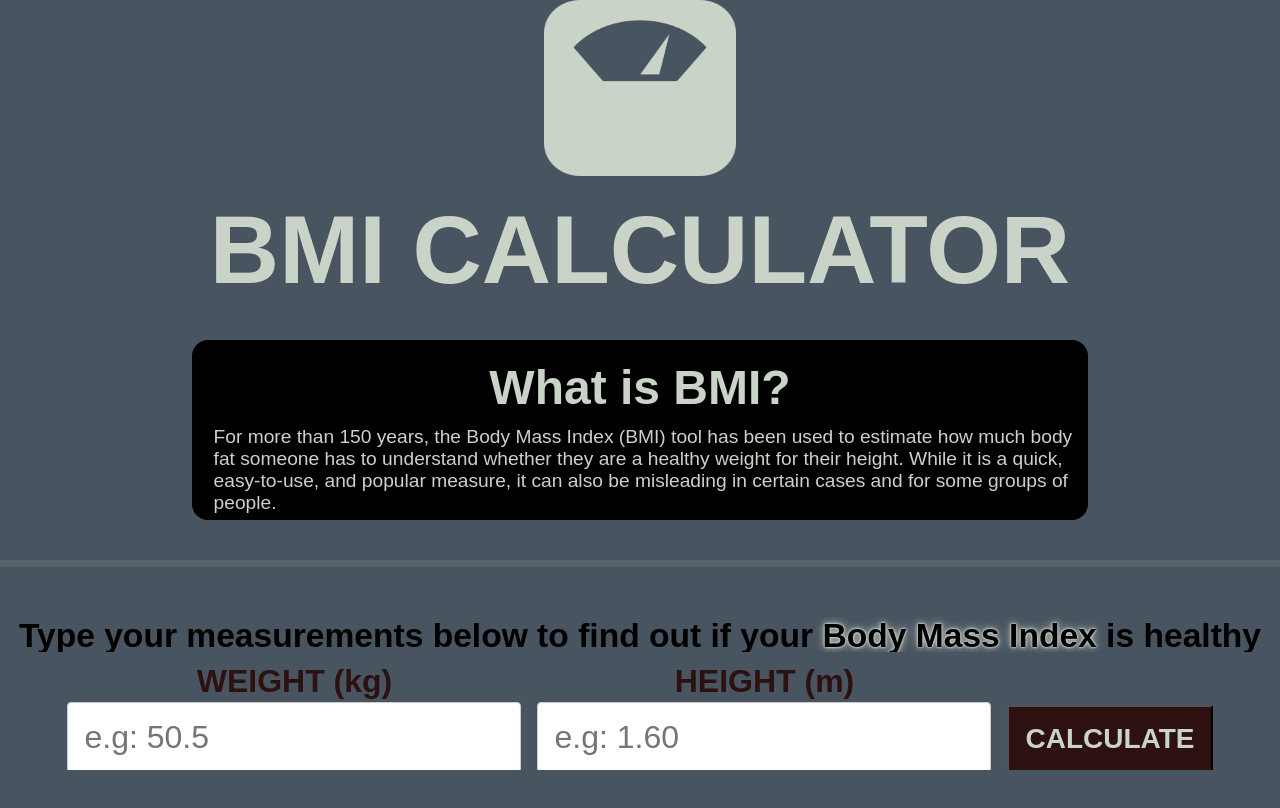
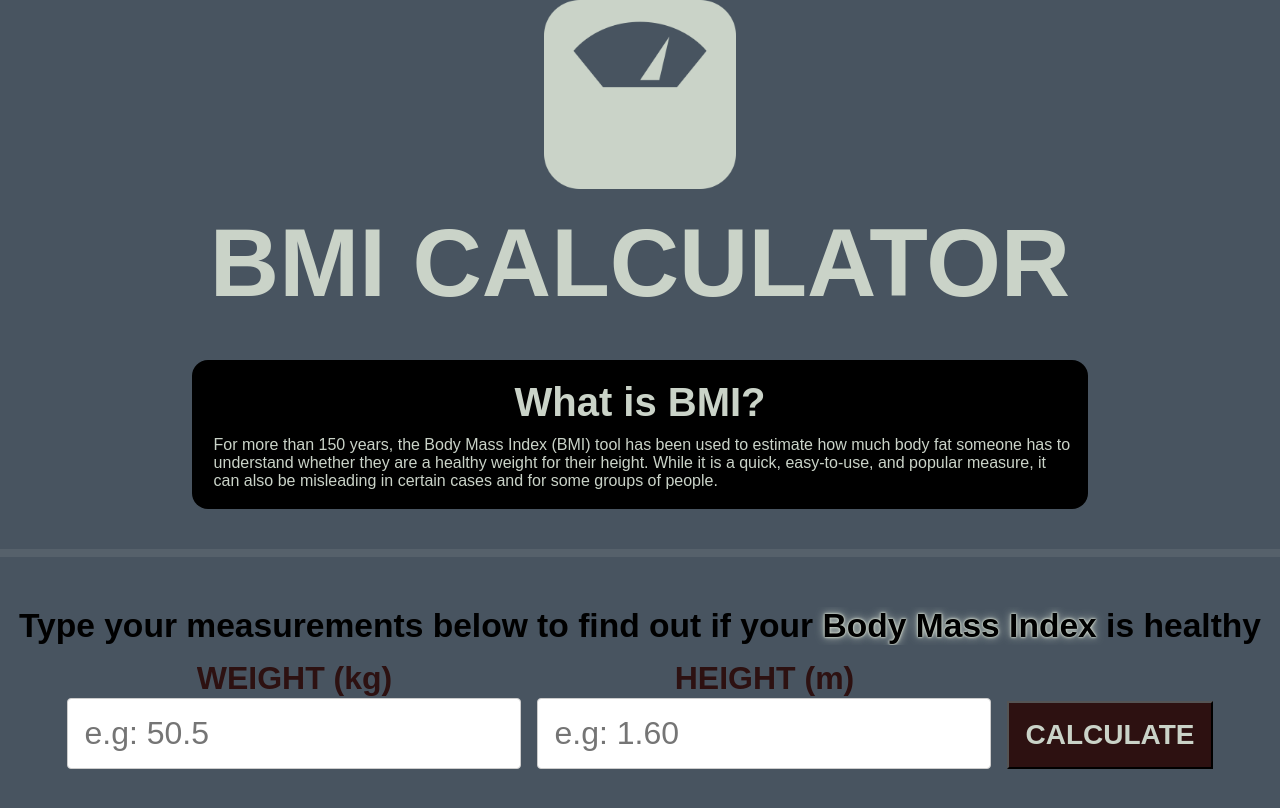
Before and after one commit to susyhaga/BMI_calculator_sh, a React (Vite) app: page / in a window 1280 px wide. Shown: the top 808 px of the page. Built offline with nearby package versions, Linux system fonts and the light colour scheme.

Commit message:
Update Header.module.css

```diff
--- a/src/components/Header/Header.module.css
+++ b/src/components/Header/Header.module.css
@@ -69,14 +69,14 @@
     justify-content: center;
     color: var(--secondaryColor);
     font-weight: bolder;
-    font-size: 3rem;
+    font-size: 2.5rem;
     margin-top: 20px;
     margin-bottom: 10px;
 }
 .textP{
     text-align:start;
     color: var(--secondaryColor);
-    font-size: 1.2rem;
+    font-size: 1rem;
     margin-left: 20px;
     margin-right: 5px;
     padding:0.1rem;
```
